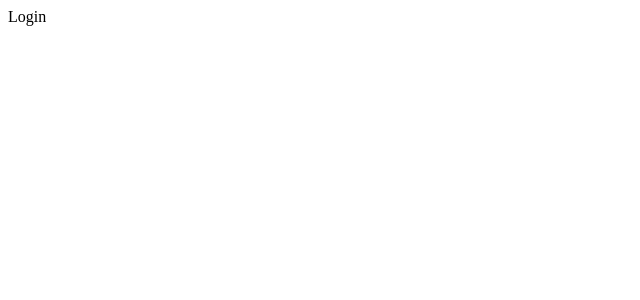
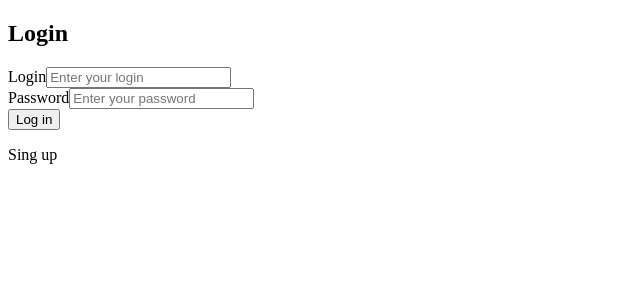
Before and after one commit to Makhortykh-Ruslan/online-chat, a Next.js app: page /auth/login in a window 1280 px wide. Shown: the top 300 px of the page, without its empty margins (0-640 px from the left). Built offline with nearby package versions, Linux system fonts and the light colour scheme; no server answers.

Commit message:
add supabase config

```diff
--- a/package.json
+++ b/package.json
@@ -12,6 +12,7 @@
     "format:check": "prettier --check ."
   },
   "dependencies": {
+    "@supabase/ssr": "^0.8.0",
     "next": "16.0.8",
     "react": "19.2.1",
     "react-dom": "19.2.1"
--- /dev/null
+++ b/src/app/auth/login/components/LoginForm/LoginForm.tsx
@@ -0,0 +1,52 @@
+'use client';
+
+import { useActionState, useEffect } from 'react';
+
+import type { ErrorModel } from '@/src/core/models/error.model';
+import { loginServer } from '@/src/core/server';
+
+const initialState: ErrorModel = {
+  error: '',
+};
+
+export const LoginForm = () => {
+  const [state, formAction] = useActionState(loginServer, initialState);
+
+  useEffect(() => {
+    if (state.error) {
+      alert(state.error);
+    }
+  }, [state.error]);
+
+  const handleRedirectToSingUp = () => {
+    console.log('redirectToSingUp');
+  };
+
+  return (
+    <section>
+      <form action={formAction}>
+        <div>
+          <label htmlFor="login">Login</label>
+          <input
+            id="login"
+            type="text"
+            name="email"
+            placeholder="Enter your login"
+          />
+        </div>
+        <div>
+          <label htmlFor="password">Password</label>
+          <input
+            id="password"
+            type="password"
+            name="password"
+            placeholder="Enter your password"
+          />
+        </div>
+
+        <button role="button">Log in</button>
+      </form>
+      <p onClick={handleRedirectToSingUp}>Sing up</p>
+    </section>
+  );
+};
--- a/src/app/auth/login/page.tsx
+++ b/src/app/auth/login/page.tsx
@@ -1,3 +1,10 @@
+import { LoginForm } from '@/src/app/auth/login/components/LoginForm/LoginForm';
+
 export default function LoginPage() {
-  return <section>Login</section>;
+  return (
+    <section>
+      <h1>Login</h1>
+      <LoginForm />
+    </section>
+  );
 }
--- /dev/null
+++ b/src/core/enums/router-paths.ts
@@ -0,0 +1,21 @@
+type authRouterPath = 'auth' | 'login' | 'registration';
+type mainRouterPath = 'main' | 'chat';
+
+type AppRouting = authRouterPath | mainRouterPath;
+
+export const appRoutes: Record<
+  AppRouting,
+  {
+    routerPath: string;
+    fullPath?: string;
+  }
+> = {
+  // AUTH //
+  auth: { routerPath: 'auth' },
+  login: { routerPath: 'login' },
+  registration: { routerPath: 'registration' },
+
+  // MAIN //
+  main: { routerPath: 'main' },
+  chat: { routerPath: 'chat' },
+};
--- /dev/null
+++ b/src/core/models/error.model.ts
@@ -0,0 +1,3 @@
+export type ErrorModel = {
+  error: string;
+};
--- /dev/null
+++ b/src/core/server/auth.server.ts
@@ -0,0 +1,52 @@
+'use server';
+
+import { revalidatePath } from 'next/cache';
+import { redirect } from 'next/navigation';
+
+import { appRoutes } from '@/src/core/enums/router-paths';
+import type { ErrorModel } from '@/src/core/models/error.model';
+import { singIn, singOut, singUp } from '@/src/infrastructure/supabase';
+
+export async function loginServer(prevData: ErrorModel, formData: FormData) {
+  const email = formData.get('email') as string;
+  const password = formData.get('password') as string;
+
+  const { error } = await singIn(email, password);
+
+  if (error) {
+    return { error: error.message };
+  }
+
+  const pathRedirect = `/${appRoutes.main.routerPath}/${appRoutes.chat.routerPath}`;
+
+  revalidatePath(pathRedirect);
+  redirect(pathRedirect);
+}
+
+export async function registrationServer(
+  prevData: ErrorModel,
+  formData: FormData,
+) {
+  const email = formData.get('email') as string;
+  const password = formData.get('password') as string;
+
+  const { error } = await singUp(email, password);
+
+  if (error) {
+    return { error: error.message };
+  }
+
+  const pathRedirect = `/${appRoutes.main.routerPath}/${appRoutes.chat.routerPath}`;
+
+  revalidatePath(pathRedirect);
+  redirect(pathRedirect);
+}
+
+export async function singOutServer() {
+  await singOut();
+
+  const pathRedirect = `/${appRoutes.auth.routerPath}/${appRoutes.login.routerPath}`;
+
+  revalidatePath(pathRedirect);
+  redirect(pathRedirect);
+}
--- /dev/null
+++ b/src/core/server/index.ts
@@ -0,0 +1 @@
+export * from './auth.server';
--- /dev/null
+++ b/src/infrastructure/supabase/auth.supabase.ts
@@ -0,0 +1,18 @@
+'use server';
+
+import { createClient } from './server.supabase';
+
+export async function singUp(email: string, password: string) {
+  const supabase = await createClient();
+  return supabase.auth.signUp({ email, password });
+}
+
+export async function singIn(email: string, password: string) {
+  const supabase = await createClient();
+  return supabase.auth.signInWithPassword({ email, password });
+}
+
+export async function singOut() {
+  const supabase = await createClient();
+  return supabase.auth.signOut();
+}
--- /dev/null
+++ b/src/infrastructure/supabase/index.ts
@@ -0,0 +1,2 @@
+export * from './auth.supabase';
+export * from './server.supabase';
--- /dev/null
+++ b/src/infrastructure/supabase/server.supabase.ts
@@ -0,0 +1,30 @@
+'use server';
+
+import { createServerClient } from '@supabase/ssr';
+import { cookies } from 'next/headers';
+
+const supabaseUrl = process.env.SUPABASE_URL;
+const supabaseKey = process.env.SUPABASE_PUBLISHABLE_DEFAULT_KEY;
+
+export const createClient = async () => {
+  const cookieStore = await cookies();
+
+  return createServerClient(supabaseUrl!, supabaseKey!, {
+    cookies: {
+      getAll() {
+        return cookieStore.getAll();
+      },
+      setAll(cookiesToSet) {
+        try {
+          cookiesToSet.forEach(({ name, value, options }) =>
+            cookieStore.set(name, value, options),
+          );
+        } catch {
+          // The `setAll` method was called from a Server Component.
+          // This can be ignored if you have middleware refreshing
+          // user sessions.
+        }
+      },
+    },
+  });
+};
```
Also changed, not shown: eslint.config.mjs (+8 -0 lines), 1 other file (tests, documents, lock files or other folders).
